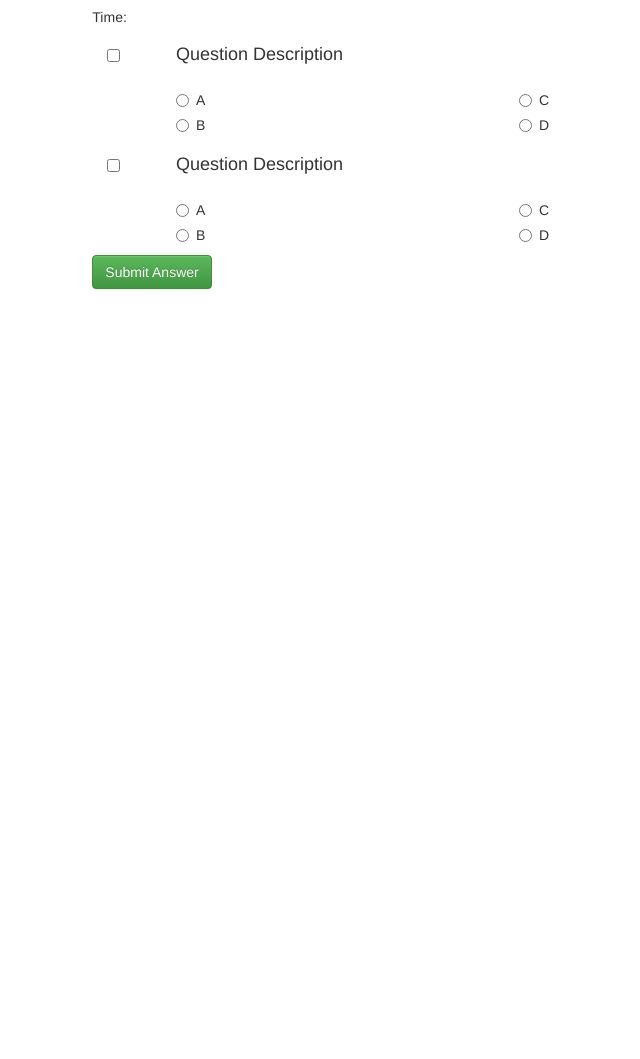
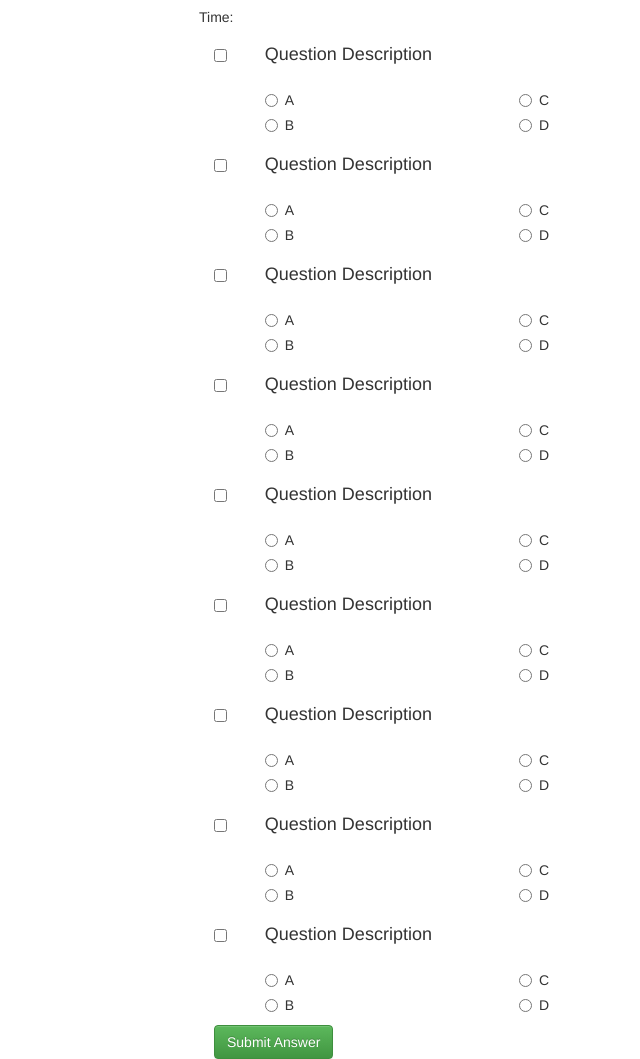
Before and after one commit to Nadzmi-Study/Online-Quiz-System, a PHP site: page /student/answer-quiz/answer-question.php in a window 1280 px wide. Shown: the whole page, without its empty margins (136-776 px from the left). Before the commit the page ends 290 px from the top, so only its background shows below. Run offline with PHP 8.4, Linux system fonts and the light colour scheme.

Commit message:
Modified template for answering question

```diff
--- a/view/webpages/student/answer-quiz/answer-question.php
+++ b/view/webpages/student/answer-quiz/answer-question.php
@@ -5,7 +5,45 @@
  * Author: seladanghijau
  * Date: 8/11/2016
  * Time: 12:21 AM
- */ ?>
+ */
+function displayQuestion()
+{
+    for($i=1; $i<10; $i++)
+    {
+        echo "<div class=\"container-fluid\">
+                   <div class=\"row\">
+                       <div class=\"col-md-1\">
+                           <div class=\"checkbox\">
+                               <label><input type=\"checkbox\" value=\"\"></label>
+                           </div>
+                       </div>
+                       <div class=\"col-md-11\">
+                           <h4>Question Description</h4>
+                       </div>
+                   </div>
+                   <div class=\"row\">
+                       <div class=\"col-md-1\"></div>
+                       <div class=\"col-md-5\">
+                           <div class=\"radio\">
+                               <label><input type=\"radio\" name=\"answerA\">A</label>
+                           </div>
+                           <div class=\"radio\">
+                               <label><input type=\"radio\" name=\"answerB\">B</label>
+                           </div>
+                       </div>
+                       <div class=\"col-md-6\">
+                           <div class=\"radio\">
+                               <label><input type=\"radio\" name=\"answerC\">C</label>
+                           </div>
+                           <div class=\"radio\">
+                               <label><input type=\"radio\" name=\"answerD\">D</label>
+                           </div>
+                       </div>
+                   </div>
+               </div>";
+    }
+}
+?>
 
 
 <!DOCTYPE html>
@@ -25,78 +63,19 @@
 <body>
  <div class="container-fluid">
      <div class="row">
-       <div class="col-md-2"></div>
-       <div class="col-md-8">
+       <div class="col-md-3"></div>
+       <div class="col-md-6">
            <form action="" method="post">
                <h5>Time: </h5>
+               <?php
+                    displayQuestion();
+               ?>
                <div class="container-fluid">
-                   <div class="row">
-                       <div class="col-md-1">
-                           <div class="checkbox">
-                               <label><input type="checkbox" value=""></label>
-                           </div>
-                       </div>
-                       <div class="col-md-11">
-                           <h4>Question Description</h4>
-                       </div>
-                   </div>
-                   <div class="row">
-                       <div class="col-md-1"></div>
-                       <div class="col-md-5">
-                           <div class="radio">
-                               <label><input type="radio" name="optradio">A</label>
-                           </div>
-                           <div class="radio">
-                               <label><input type="radio" name="optradio">B</label>
-                           </div>
-                       </div>
-                       <div class="col-md-6">
-                           <div class="radio">
-                               <label><input type="radio" name="optradio">C</label>
-                           </div>
-                           <div class="radio">
-                               <label><input type="radio" name="optradio">D</label>
-                           </div>
-                       </div>
-                   </div>
-               </div>
-               <div class="container-fluid">
-                   <div class="row">
-                       <div class="col-md-1">
-                           <div class="checkbox">
-                               <label><input type="checkbox" value=""></label>
-                           </div>
-                       </div>
-                       <div class="col-md-11">
-                           <h4>Question Description</h4>
-                       </div>
-                   </div>
-                   <div class="row">
-                       <div class="col-md-1"></div>
-                       <div class="col-md-5">
-                           <div class="radio">
-                               <label><input type="radio" name="optradio">A</label>
-                           </div>
-                           <div class="radio">
-                               <label><input type="radio" name="optradio">B</label>
-                           </div>
-                       </div>
-                       <div class="col-md-6">
-                           <div class="radio">
-                               <label><input type="radio" name="optradio">C</label>
-                           </div>
-                           <div class="radio">
-                               <label><input type="radio" name="optradio">D</label>
-                           </div>
-                       </div>
-                   </div>
-               </div>
-               <div>
                    <input type="submit" name="submit-question" value="Submit Answer" class="btn btn-success"/>
                </div>
            </form>
        </div>
-         <div class="col-md-2"></div>
+         <div class="col-md-3"></div>
      </div>
  </div>
 </body>
```
